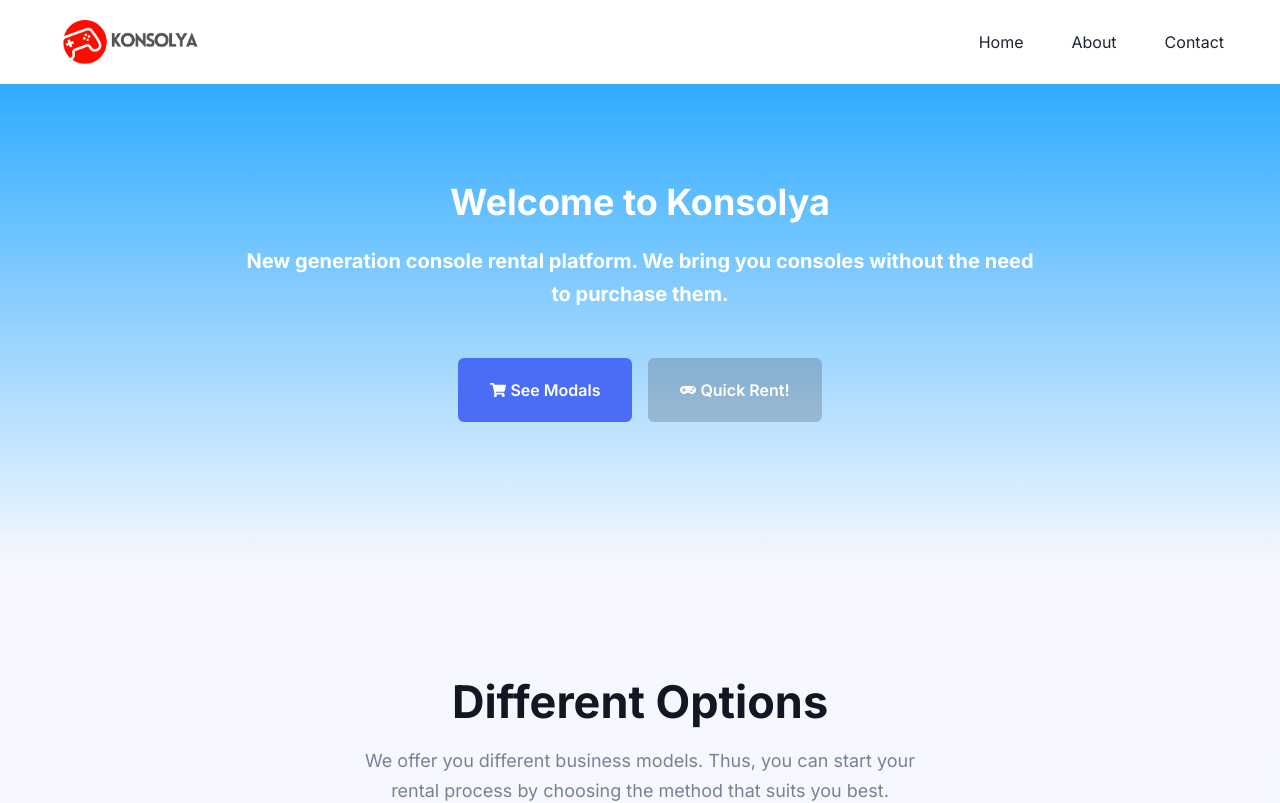
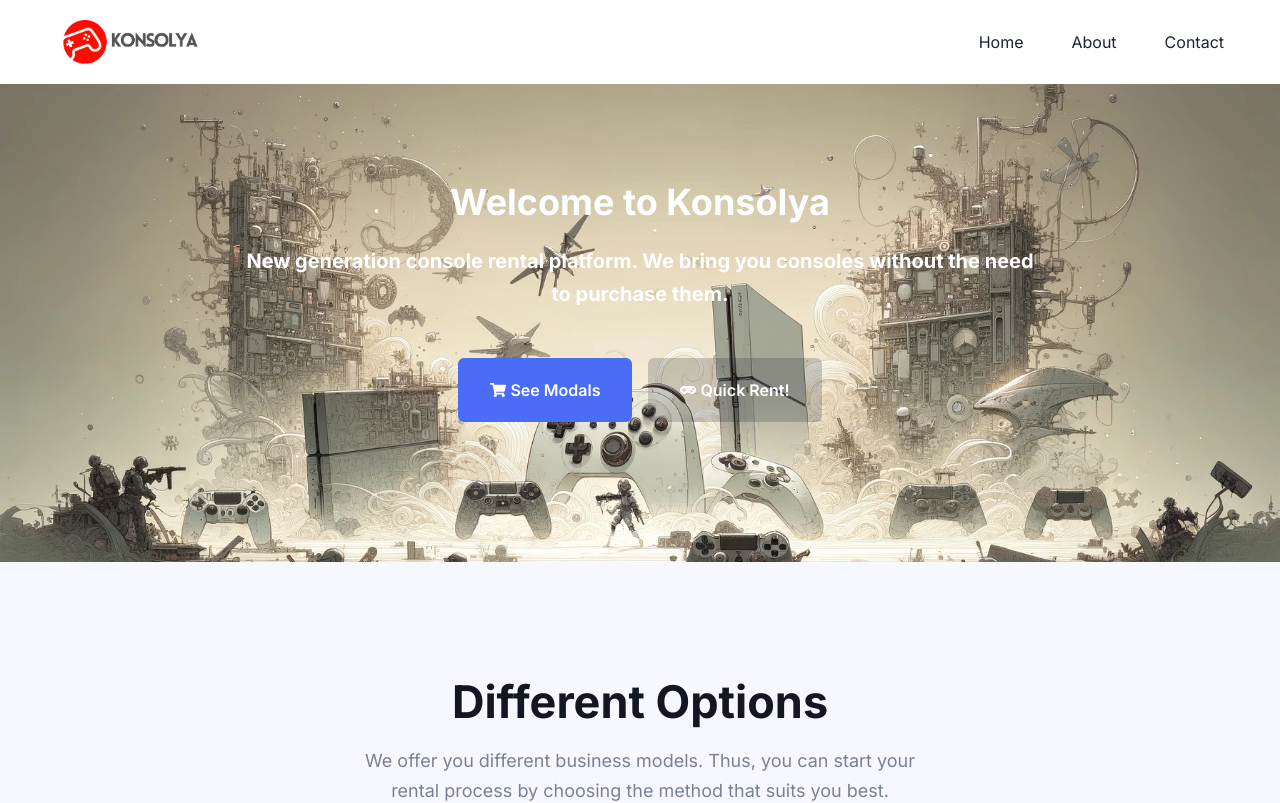
Before and after one commit to basarballioz/konsolya-entertainment, a Next.js app: page / in a window 1280 px wide. Shown: the top 803 px of the page. Built offline with nearby package versions, Linux system fonts and the light colour scheme.

Commit message:
HP Banner Changed - SectionTitle MB Fixed

```diff
--- a/components/Common/SectionTitle.tsx
+++ b/components/Common/SectionTitle.tsx
@@ -3,7 +3,7 @@
   paragraph,
   width = "570px",
   center,
-  mb = "100px",
+  mb = "40px",
 }: {
   title: string;
   paragraph: string;
--- a/components/HPBanner/index.tsx
+++ b/components/HPBanner/index.tsx
@@ -1,5 +1,4 @@
 import Link from "next/link";
-
 import { FaGamepad } from 'react-icons/fa';
 import { FaShoppingCart } from 'react-icons/fa';
 
@@ -8,8 +7,13 @@
     <>
       <section
         id="home"
-        className="relative z-10 overflow-hidden pt-[120px] pb-16 md:pt-[150px] md:pb-[100px] xl:pt-[180px] xl:pb-[140px] 2xl:pt-[210px] 2xl:pb-[180px]"
-        style={{ background: 'linear-gradient(to bottom, rgb(13 158 255), rgb(74 108 247 / 0.05))' }}
+        className="relative z-10 overflow-hidden pt-[120px] pb-12 md:pt-[150px] md:pb-[80px] xl:pt-[180px] xl:pb-[140px] 2xl:pt-[210px] 2xl:pb-[180px]"
+        style={{
+          backgroundImage: `url('/images/banner/main-banner.png')`,
+          backgroundRepeat: 'no-repeat',
+          backgroundPosition: 'center center',
+          backgroundSize: 'cover'
+        }}
       >
         <div className="container">
           <div className="-mx-4 flex flex-wrap">
```
Also changed, not shown: public/images/banner/gamepad.png (deleted), public/images/banner/main-banner.png (added).
